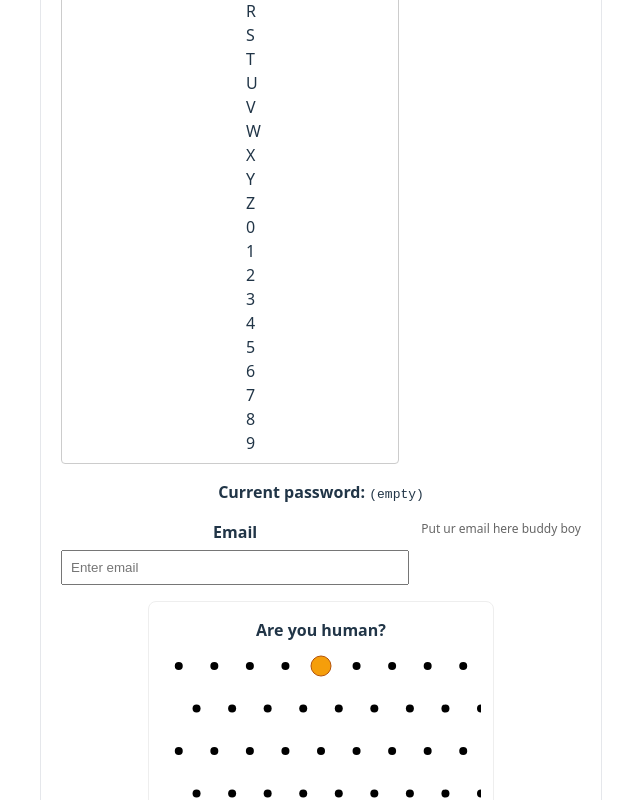
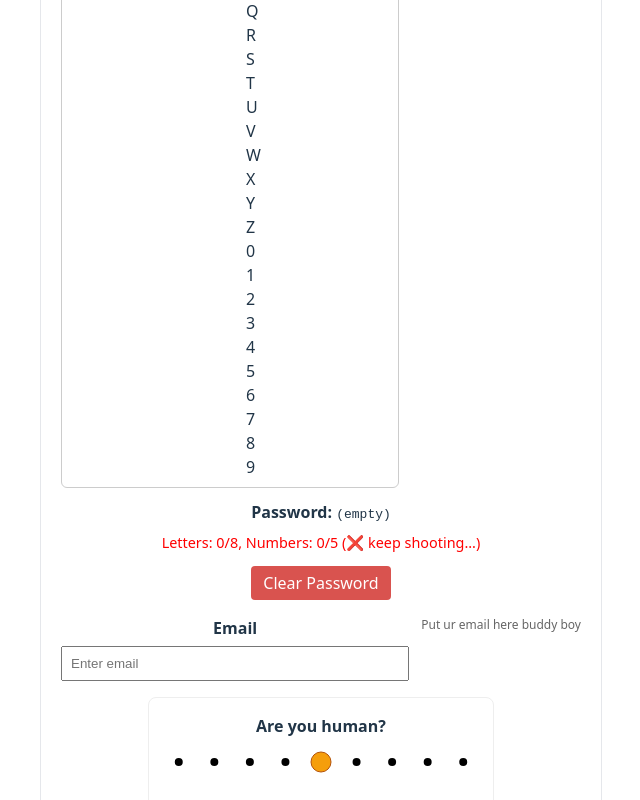
Before and after one commit to Marquibaa/HackJam---25, a React (Vite) app in the folder hackajam-25/: page / in a window 1280 px wide. Shown: the part 829-1629 px from the top of the page, without its empty margins (319-959 px from the left). Built offline with nearby package versions, Linux system fonts and the light colour scheme.

Commit message:
shoot star password game

```diff
--- a/hackajam-25/src/components/Password.tsx
+++ b/hackajam-25/src/components/Password.tsx
@@ -8,107 +8,128 @@ interface PasswordProps {
 
 const CHARACTERS = "ABCDEFGHIJKLMNOPQRSTUVWXYZ0123456789".split("");
 
+// Helper: count letters and digits in the password
+function countLettersAndDigits(pw: string) {
+    let letters = 0;
+    let digits = 0;
+
+    for (const ch of pw) {
+        if (ch >= "A" && ch <= "Z") {
+            letters++;
+        } else if (ch >= "0" && ch <= "9") {
+            digits++;
+        }
+    }
+    return { letters, digits };
+}
+
 export default function AnnoyingPassword({ value, onChange, onValidChange }: PasswordProps) {
     const [planeIndex, setPlaneIndex] = useState(0);
     const [lastHit, setLastHit] = useState<string | null>(null);
     const gameRef = useRef<HTMLDivElement | null>(null);
 
-    // Focus the game area so it can receive key events
+    // Compute counts and requirement status
+    const { letters, digits } = countLettersAndDigits(value);
+    const meetsRequirement = letters >= 8 && digits >= 5;
+
+    // Focus so keyboard works
     useEffect(() => {
-        if (gameRef.current) {
-            gameRef.current.focus();
-        }
+        gameRef.current?.focus();
     }, []);
 
     const handleKeyDown = (e: React.KeyboardEvent<HTMLDivElement>) => {
         const key = e.key;
 
-        // Move up
         if (key === "PageUp" || key === "ArrowUp") {
             e.preventDefault();
-            setPlaneIndex((prev) => (prev > 0 ? prev - 1 : prev));
-        }
-        // Move down
-        else if (key === "PageDown" || key === "ArrowDown") {
+            setPlaneIndex((prev) => Math.max(prev - 1, 0));
+        } else if (key === "PageDown" || key === "ArrowDown") {
             e.preventDefault();
             setPlaneIndex((prev) =>
-                prev < CHARACTERS.length - 1 ? prev + 1 : prev
+                Math.min(prev + 1, CHARACTERS.length - 1)
             );
-        }
-        // Shoot (End key OR Right Arrow)
-        else if (key === "End" || key === "ArrowRight") {
+        } else if (key === "End" || key === "ArrowRight") {
             e.preventDefault();
-            const hitChar = CHARACTERS[planeIndex];
-            const newPassword = value + hitChar;
-            onChange(newPassword);
-            setLastHit(hitChar);
+            const char = CHARACTERS[planeIndex];
+            onChange(value + char);
+            setLastHit(char);
         }
     };
 
-    // Update validity (any non-empty password is considered valid)
+    // Update validity based on 8 letters + 5 numbers rule
     useEffect(() => {
-        if (onValidChange) {
-            onValidChange(value.length > 0);
-        }
-    }, [value, onValidChange]);
+        onValidChange?.(meetsRequirement);
+    }, [meetsRequirement, onValidChange]);
+
+    // Clear button handler
+    const clearPassword = () => {
+        onChange("");
+        setPlaneIndex(0);
+        setLastHit(null);
+        gameRef.current?.focus();
+    };
 
     return (
         <div className="password-container">
             <h3>Create Your Password (Shooting Game)</h3>
+
             <p className="instructions">
-                Click inside the game area once, then use
-                {" "}
-                <strong>PgUp / PgDn</strong> or <strong>Arrow Up / Down</strong> to move
-                the aircraft. Press <strong>End</strong> or <strong>Right Arrow</strong> to shoot.
+                Click inside the box.
+                Move with <strong>PgUp/PgDn</strong> or <strong>Arrow Up/Down</strong>.
+                Shoot with <strong>End</strong> or <strong>Right Arrow</strong>.
+                <br />
+                <strong>Goal:</strong> At least <strong>8 letters</strong> and <strong>5 numbers</strong>.
             </p>
 
+            {/* GAME AREA */}
             <div
                 ref={gameRef}
                 tabIndex={0}
                 onKeyDown={handleKeyDown}
-                className="game-layout"
                 style={{
                     display: "flex",
                     gap: "1rem",
                     outline: "none",
                     border: "1px solid #ccc",
                     padding: "8px",
-                    borderRadius: "4px",
-                    maxWidth: "320px"
+                    borderRadius: "6px",
+                    maxWidth: "320px",
+                    marginBottom: "12px"
                 }}
             >
-                {/* Left column: aircraft */}
-                <div className="left-column" style={{ flex: 1 }}>
-                    {CHARACTERS.map((_, idx) => (
+                {/* PLANE COLUMN */}
+                <div style={{ flex: 1 }}>
+                    {CHARACTERS.map((_, i) => (
                         <div
-                            key={idx}
+                            key={i}
                             style={{
                                 height: "24px",
                                 display: "flex",
-                                alignItems: "center",
-                                justifyContent: "center"
+                                justifyContent: "center",
+                                alignItems: "center"
                             }}
                         >
-                            {idx === planeIndex ? "✈️" : ""}
+                            {i === planeIndex ? "✈️" : ""}
                         </div>
                     ))}
                 </div>
 
-                {/* Right column: characters */}
-                <div className="right-column" style={{ flex: 1 }}>
-                    {CHARACTERS.map((ch, idx) => {
-                        const isHitRecently = lastHit === ch && idx === planeIndex;
-                        const isInPassword = value.includes(ch);
+                {/* CHAR COLUMN */}
+                <div style={{ flex: 1 }}>
+                    {CHARACTERS.map((ch, i) => {
+                        const hit = lastHit === ch && i === planeIndex;
+                        const used = value.includes(ch);
+
                         return (
                             <div
-                                key={ch + idx}
+                                key={ch}
                                 style={{
                                     height: "24px",
                                     display: "flex",
                                     alignItems: "center",
                                     paddingLeft: "8px",
-                                    fontWeight: isHitRecently ? "bold" : "normal",
-                                    textDecoration: isInPassword ? "underline" : "none",
+                                    fontWeight: hit ? "bold" : "normal",
+                                    textDecoration: used ? "underline" : "none",
                                 }}
                             >
                                 {ch}
@@ -118,15 +139,36 @@ export default function AnnoyingPassword({ value, onChange, onValidChange }: Pas
                 </div>
             </div>
 
-            <div className="current-password" style={{ marginTop: "1rem" }}>
-                <strong>Current password:</strong> <code>{value || "(empty)"}</code>
+            {/* CURRENT PASSWORD + REQUIREMENT STATUS */}
+            <div style={{ marginBottom: "8px" }}>
+                <strong>Password:</strong> <code>{value || "(empty)"}</code>
             </div>
 
-            {lastHit && (
-                <div className="message" style={{ marginTop: "0.5rem" }}>
-                    Last hit: <strong>{lastHit}</strong>
-                </div>
-            )}
+            <div
+                style={{
+                    marginBottom: "12px",
+                    fontSize: "0.9rem",
+                    color: meetsRequirement ? "green" : "red",
+                }}
+            >
+                Letters: {letters}/8, Numbers: {digits}/5{" "}
+                {meetsRequirement ? "(✅ strong enough)" : "(❌ keep shooting...)"}
+            </div>
+
+            {/* CLEAR BUTTON */}
+            <button
+                onClick={clearPassword}
+                style={{
+                    padding: "6px 12px",
+                    backgroundColor: "#d9534f",
+                    border: "none",
+                    borderRadius: "4px",
+                    color: "white",
+                    cursor: "pointer"
+                }}
+            >
+                Clear Password
+            </button>
         </div>
     );
 }
```
